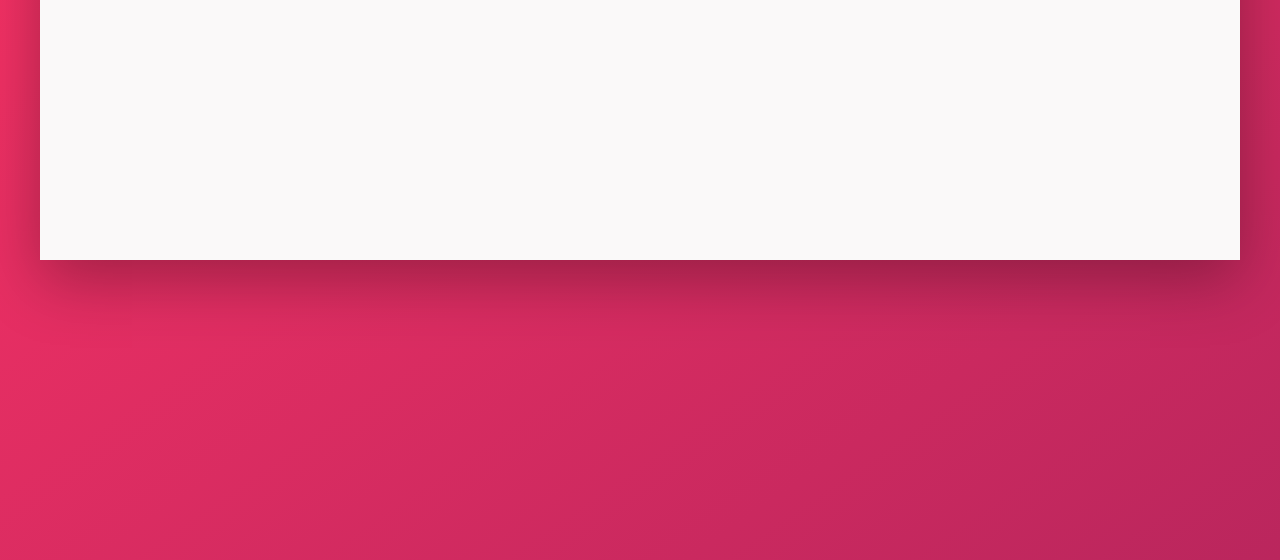
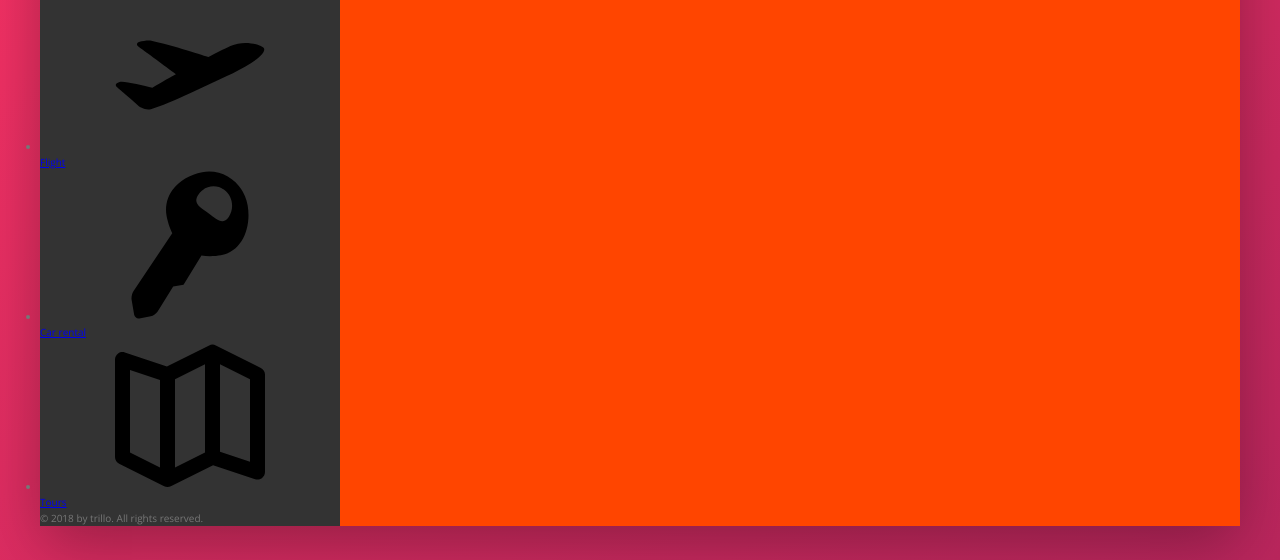
Before and after one commit to DesignBySite/TrilloWebApp, a website: page index.html in a window 1280 px wide. Shown: the part 320-880 px from the top of the page. Drawn offline with nearby package versions, Linux system fonts and the light colour scheme.

Commit message:
add navbar html

```diff
--- a/index.html
+++ b/index.html
@@ -44,7 +44,44 @@
             </header>
             <div class="content">
                 <nav class="sidebar">
-                    Navigation
+                    <ul class="side-nav">
+                        <li class="side-nav__item">
+                            <a href="#" class="side-nav__link">
+                                <svg class="side-nav__icon">
+                                    <use xlink:href="img/sprite.svg#icon-home"></use>
+                                </svg>
+                                <span>Hotel</span>
+                            </a>
+                        </li>
+                        <li class="side-nav__item">
+                            <a href="#" class="side-nav__link">
+                                <svg class="side-nav__icon">
+                                    <use xlink:href="img/sprite.svg#icon-aircraft-take-off"></use>
+                                </svg>
+                                <span>Flight</span>
+                            </a>
+                        </li>
+                        <li class="side-nav__item">
+                            <a href="#" class="side-nav__link">
+                                <svg class="side-nav__icon">
+                                    <use xlink:href="img/sprite.svg#icon-key"></use>
+                                </svg>
+                                <span>Car rental</span>
+                            </a>
+                        </li>
+                        <li class="side-nav__item">
+                            <a href="#" class="side-nav__link">
+                                <svg class="side-nav__icon">
+                                    <use xlink:href="img/sprite.svg#icon-map"></use>
+                                </svg>
+                                <span>Tours</span>
+                            </a>
+                        </li>
+                    </ul>
+
+                    <div class="legal">
+                        &copy; 2018 by trillo. All rights reserved.
+                    </div>
                 </nav>
                 <main class="hotel-view">
                     Hotel view
```
